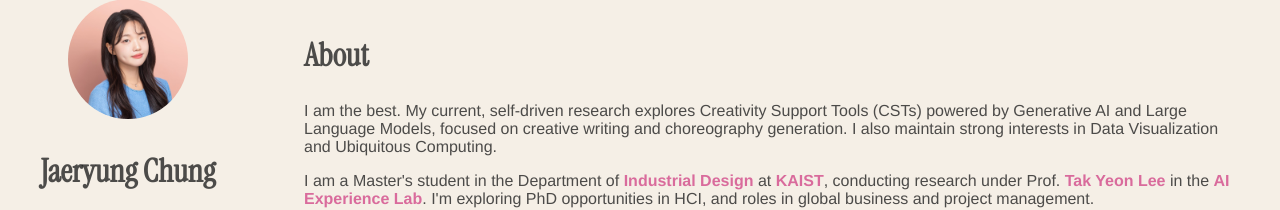
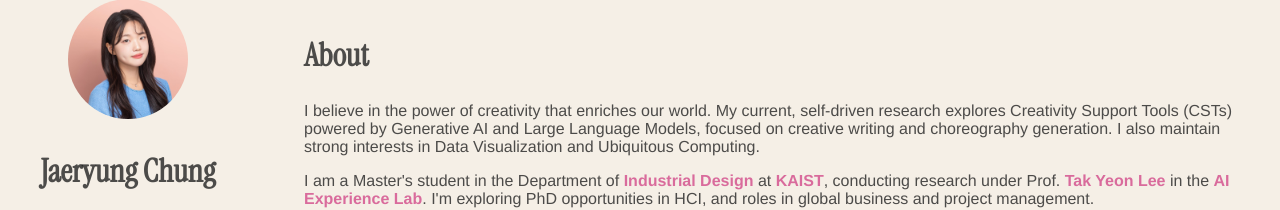
Before and after one commit to jaeryungchung/jaeryungchung.github.io, a React (Vite) app: page / in a window 1280 px wide. Shown: the part 101-311 px from the top of the page. Built offline with nearby package versions, Linux system fonts and the light colour scheme; a web font is replaced by a local one.

Commit message:
pro test

```diff
--- a/src/shared/About.jsx
+++ b/src/shared/About.jsx
@@ -7,7 +7,7 @@ export default function About(){
       <motion.h2 initial={{opacity:0,y:8}} animate={{opacity:1,y:0}}>About</motion.h2>
       <motion.div initial={{opacity:0}} whileInView={{opacity:1}} viewport={{once:true}}>
         <p>
-          I am the best. My current, self-driven research explores Creativity Support Tools (CSTs) powered by Generative AI and Large Language Models, focused on creative writing and choreography generation. I also maintain strong interests in Data Visualization and Ubiquitous Computing.
+        I believe in the power of creativity that enriches our world. My current, self-driven research explores Creativity Support Tools (CSTs) powered by Generative AI and Large Language Models, focused on creative writing and choreography generation. I also maintain strong interests in Data Visualization and Ubiquitous Computing.
         </p>
         <p>
           I am a Master's student in the Department of <a href="https://id.kaist.ac.kr/" target="_blank" rel="noopener">Industrial Design</a> at <a href="https://www.kaist.ac.kr/en/" target="_blank" rel="noopener">KAIST</a>, conducting research under Prof. <a href="https://takyeonlee.com/" target="_blank" rel="noopener">Tak Yeon Lee</a> in the <a href="https://ai-experience-lab.github.io/" target="_blank" rel="noopener">AI Experience Lab</a>. I'm exploring PhD opportunities in HCI, and roles in global business and project management.
```
